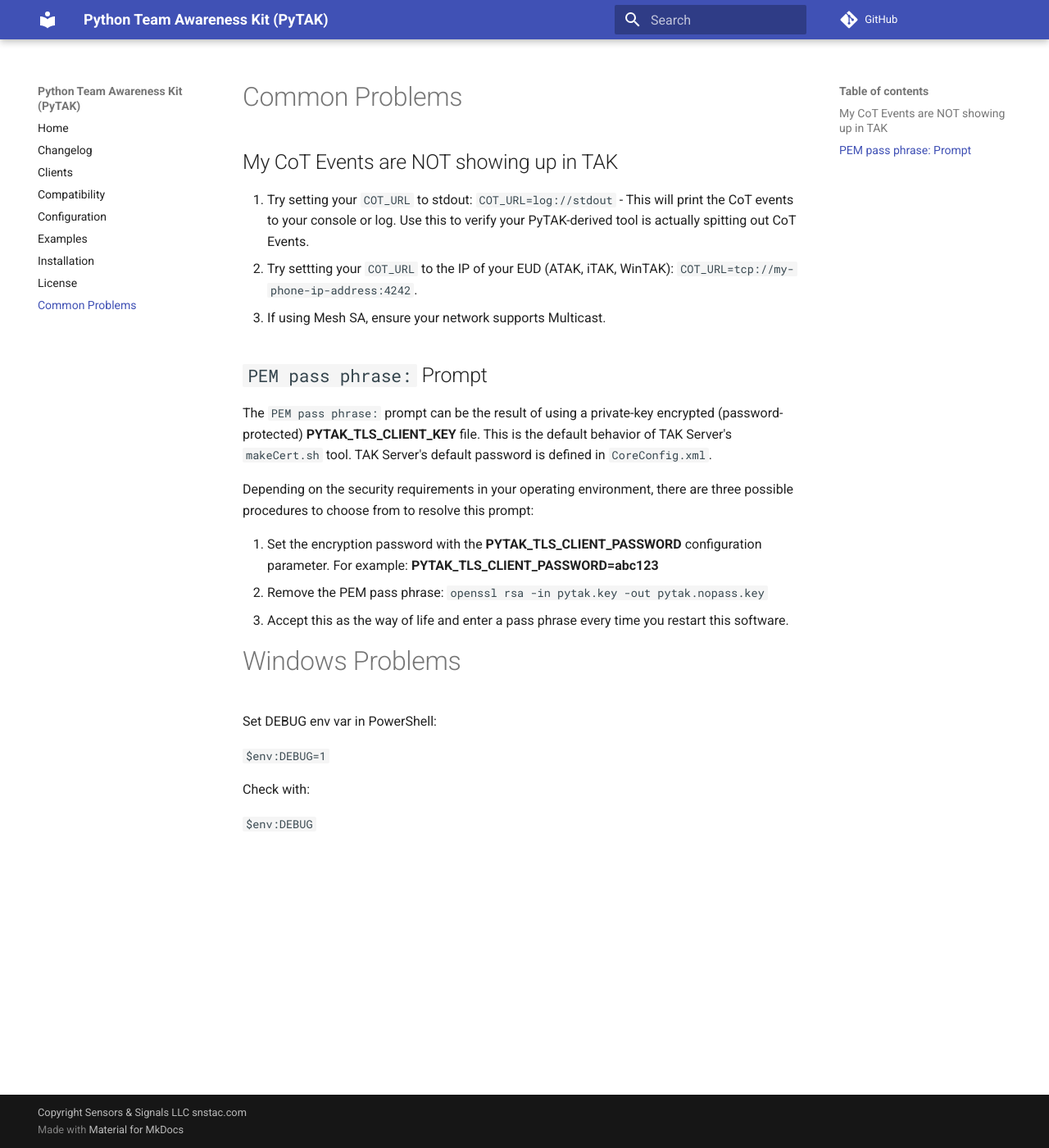
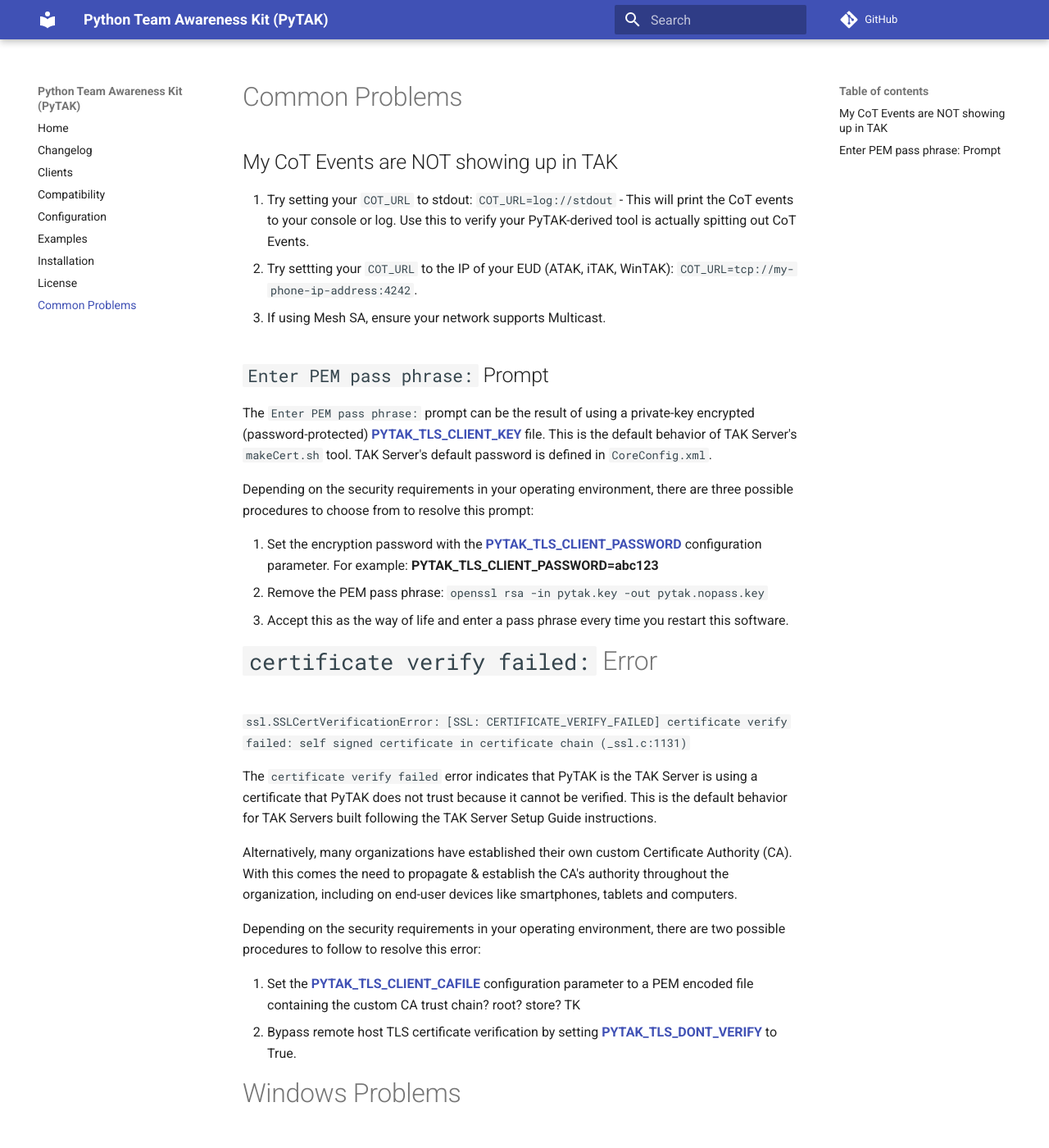
Before and after one commit to snstac/pytak, an MkDocs documentation site: the page built from docs/troubleshooting.md, in a window 1280 px wide and 1400 px high. Shown: the whole window at 82% size. Built offline with MkDocs 1.6.1 and Material for MkDocs 9.7.7, drawn with Linux system fonts in a browser that asks for light colours; comment, search, counter and statistics services are not loaded.

Commit message:
Added "certificate verify failed" error instructions. Fixes #55

```diff
--- a/docs/troubleshooting.md
+++ b/docs/troubleshooting.md
@@ -8,15 +8,29 @@
 3. If using Mesh SA, ensure your network supports Multicast.
 
 
-## `PEM pass phrase:` Prompt
+## `Enter PEM pass phrase:` Prompt
 
-The `PEM pass phrase:` prompt can be the result of using a private-key encrypted (password-protected) **PYTAK_TLS_CLIENT_KEY** file. This is the default behavior of TAK Server's `makeCert.sh` tool. TAK Server's default password is defined in `CoreConfig.xml`.
+The `Enter PEM pass phrase:` prompt can be the result of using a private-key encrypted (password-protected) [**PYTAK_TLS_CLIENT_KEY**](https://pytak.readthedocs.io/en/latest/configuration/#tls-configuration-parameters) file. This is the default behavior of TAK Server's `makeCert.sh` tool. TAK Server's default password is defined in `CoreConfig.xml`.
 
 Depending on the security requirements in your operating environment, there are three possible procedures to choose from to resolve this prompt:
 
-1. Set the encryption password with the **PYTAK_TLS_CLIENT_PASSWORD** configuration parameter. For example: **PYTAK_TLS_CLIENT_PASSWORD=abc123**
+1. Set the encryption password with the [**PYTAK_TLS_CLIENT_PASSWORD**](https://pytak.readthedocs.io/en/latest/configuration/#tls-configuration-parameters) configuration parameter. For example: **PYTAK_TLS_CLIENT_PASSWORD=abc123**
 2. Remove the PEM pass phrase: `openssl rsa -in pytak.key -out pytak.nopass.key`
 2. Accept this as the way of life and enter a pass phrase every time you restart this software.
+
+
+# `certificate verify failed:` Error
+
+`ssl.SSLCertVerificationError: [SSL: CERTIFICATE_VERIFY_FAILED] certificate verify failed: self signed certificate in certificate chain (_ssl.c:1131)`
+
+The `certificate verify failed` error indicates that PyTAK is the TAK Server is using a certificate that PyTAK does not trust because it cannot be verified. This is the default behavior for TAK Servers built following the TAK Server Setup Guide instructions.
+
+Alternatively, many organizations have established their own custom Certificate Authority (CA). With this comes the need to propagate & establish the CA's authority throughout the organization, including on end-user devices like smartphones, tablets and computers.
+
+Depending on the security requirements in your operating environment, there are two possible procedures to follow to resolve this error:
+
+1. Set the [**PYTAK_TLS_CLIENT_CAFILE**](https://pytak.readthedocs.io/en/latest/configuration/#tls-configuration-parameters) configuration parameter to a PEM encoded file containing the custom CA trust chain? root? store? TK
+2. Bypass remote host TLS certificate verification by setting [**PYTAK_TLS_DONT_VERIFY**](https://pytak.readthedocs.io/en/latest/configuration/#tls-configuration-parameters) to True.
 
 
 # Windows Problems
--- a/pytak/__init__.py
+++ b/pytak/__init__.py
@@ -19,7 +19,7 @@
 :source: <https://github.com/snstac/pytak>
 """
 
-__version__ = "6.2.1"
+__version__ = "6.2.2"
 
 
 from .constants import (  # NOQA
```
